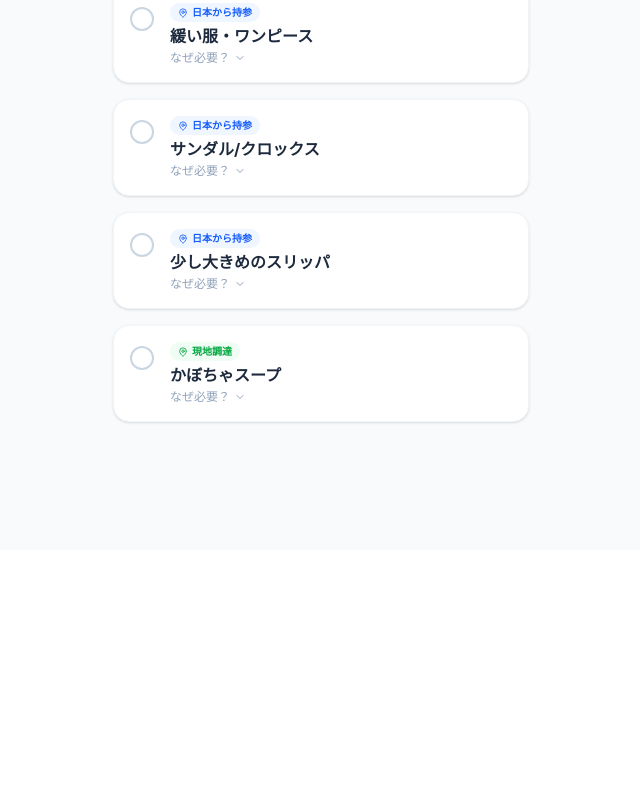
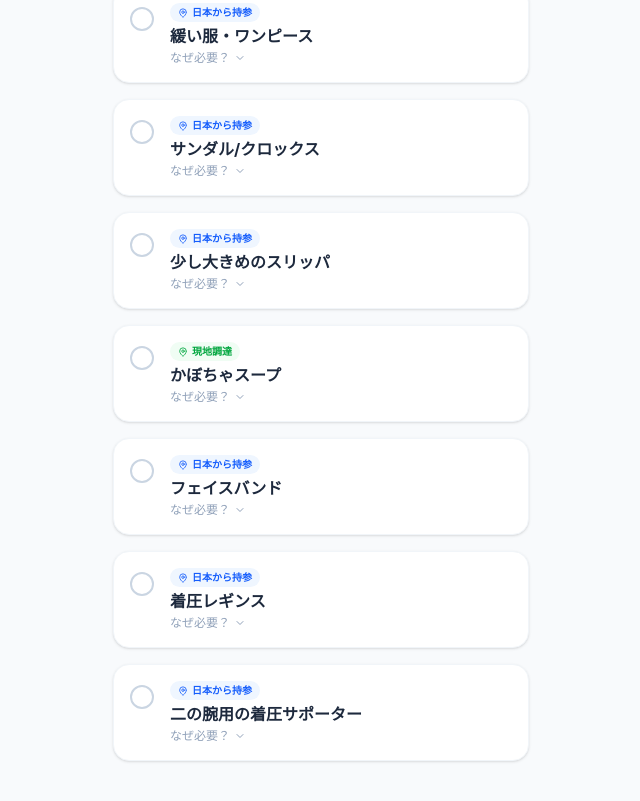
Before and after one commit to kocchiminnna/prep, a React (Vite) app: page / in a window 1280 px wide. Shown: the part 1480-2281 px from the top of the page, without its empty margins (319-959 px from the left). Before the commit the page ends 2030 px from the top, so only its background shows below. Built offline with nearby package versions, Linux system fonts and the light colour scheme.

Commit message:
Add compression items to lipo category

```diff
--- a/src/data/items.js
+++ b/src/data/items.js
@@ -39,6 +39,9 @@ export const ITEMS = [
     { id: 214, category: 'lipo', name: 'サンダル/クロックス', type: 'must', source: 'japan', reason: '足の吸引の場合、むくみで靴が入らなくなるため。', affiliateLink: 'https://www.amazon.co.jp/dp/B0C437WC9M?tag=oiwaraeru-22' },
     { id: 215, category: 'lipo', name: '少し大きめのスリッパ', type: 'recommended', source: 'japan', reason: 'ホテル内や近所の移動用に。むくみを考慮して大きめを。', affiliateLink: null },
     { id: 216, category: 'lipo', name: 'かぼちゃスープ', type: 'recommended', source: 'korea', reason: 'むくみを早く引かせるために現地で調達しましょう。', affiliateLink: 'https://www.amazon.co.jp/s?k=%E3%82%AF%E3%83%8E%E3%83%BC%E3%83%AB+%E3%81%8B%E3%81%BC%E3%81%A1%E3%82%83%E3%82%B9%E3%83%BC%E3%83%97&tag=oiwaraeru-22' },
+    { id: 217, category: 'lipo', name: 'フェイスバンド', type: 'must', source: 'japan', reason: '顔の脂肪吸引後の固定と腫れ抑制に。クリニックで指定がない場合にあると安心。', affiliateLink: 'https://www.amazon.co.jp/dp/B0BWTDMFKY?tag=oiwaraeru-22' },
+    { id: 218, category: 'lipo', name: '着圧レギンス', type: 'must', source: 'japan', reason: '足の脂肪吸引後の圧迫固定とむくみ対策に。メディキュットなどが定番。', affiliateLink: 'https://www.amazon.co.jp/dp/B0CQ3FF6WT?tag=oiwaraeru-22' },
+    { id: 219, category: 'lipo', name: '二の腕用の着圧サポーター', type: 'must', source: 'japan', reason: '二の腕の脂肪吸引後の固定に。', affiliateLink: 'https://www.amazon.co.jp/dp/B08QDBY5RB?tag=oiwaraeru-22' },
 
     // --- リフトアップ (Lift) ---
     { id: 301, category: 'lift', name: '帽子 (バケットハット)', type: 'must', source: 'japan', reason: 'フェイスバンドや傷跡を隠すために深めの帽子が必須です。', affiliateLink: 'https://www.amazon.co.jp/dp/B0CNP6FB9H?tag=oiwaraeru-22' },
```
